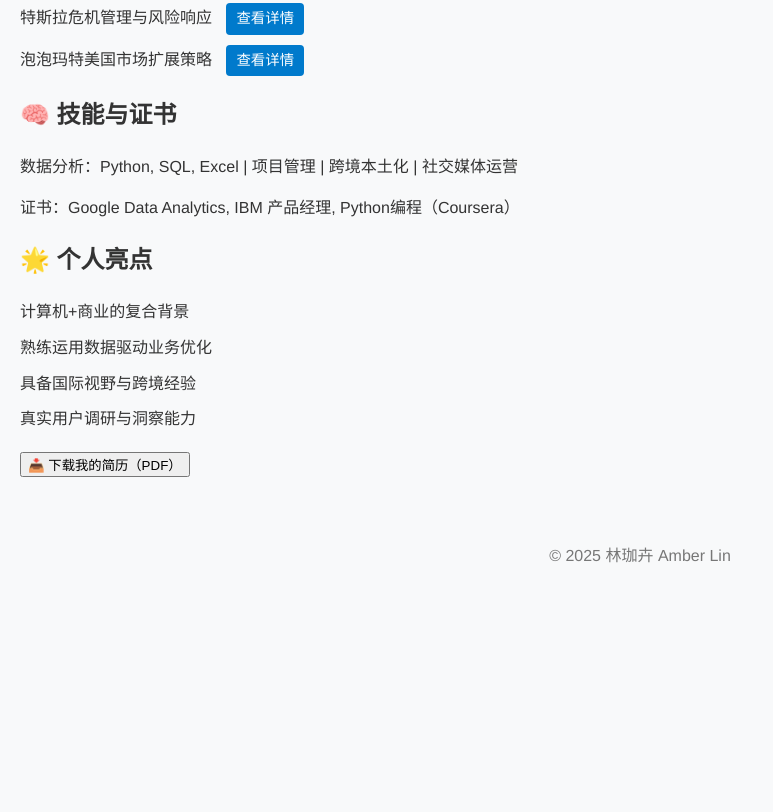
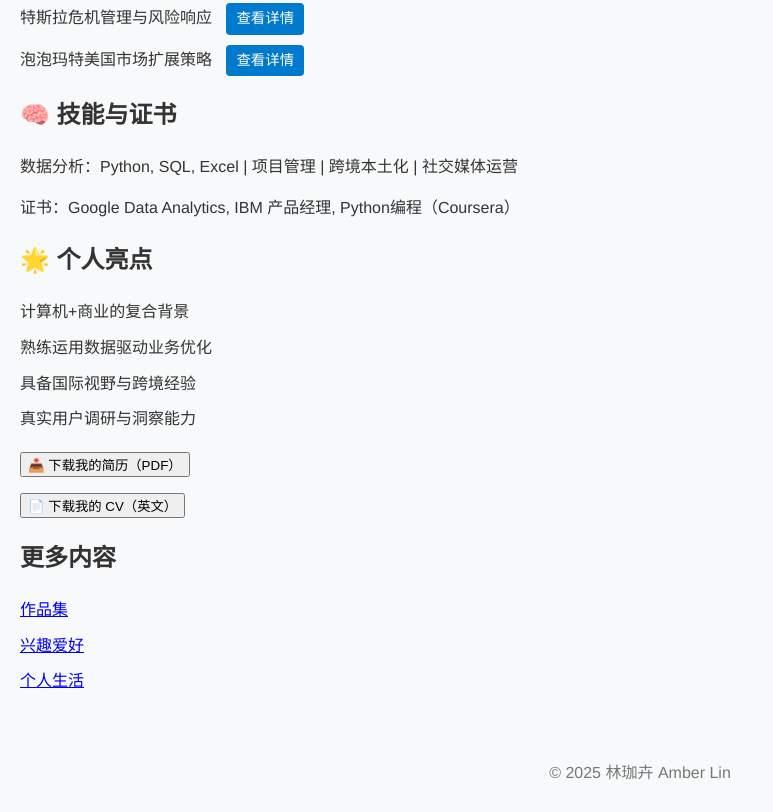
Before and after one commit to Amberlin5558/amberlin-profile, a plain HTML site: page index.html in a window 1280 px wide. Shown: the part 981-1793 px from the top of the page, without its empty margins (0-773 px from the left). Before the commit the page ends 1576 px from the top, so only its background shows below. Drawn offline with Linux system fonts and the light colour scheme.

Commit message:
更新主页内容，添加作品集等跳转链接

```diff
--- a/index.html
+++ b/index.html
@@ -81,6 +81,19 @@
   <button>📥 下载我的简历（PDF）</button>
 </a></p>
 
+<p><a href="AmberLin-CV.pdf" download>
+  <button>📄 下载我的 CV（英文）</button>
+</a></p>
+
+<section>
+  <h2>更多内容</h2>
+  <ul>
+    <li><a href="portfolio.html">作品集</a></li>
+    <li><a href="hobbies.html">兴趣爱好</a></li>
+    <li><a href="personal-life.html">个人生活</a></li>
+
+  </ul>
+</section>
 
   <footer>
     <p>© 2025 林珈卉 Amber Lin</p>
```
